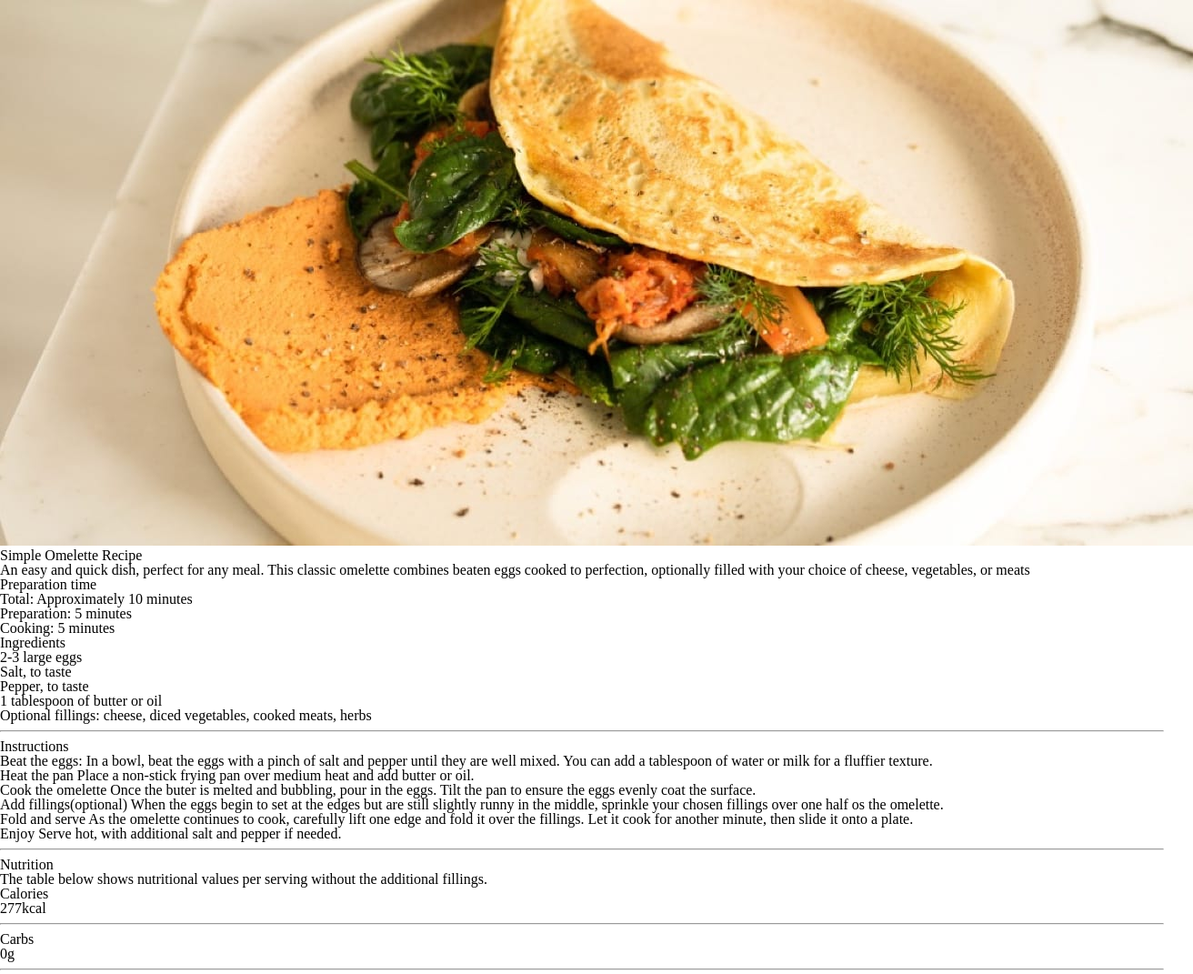
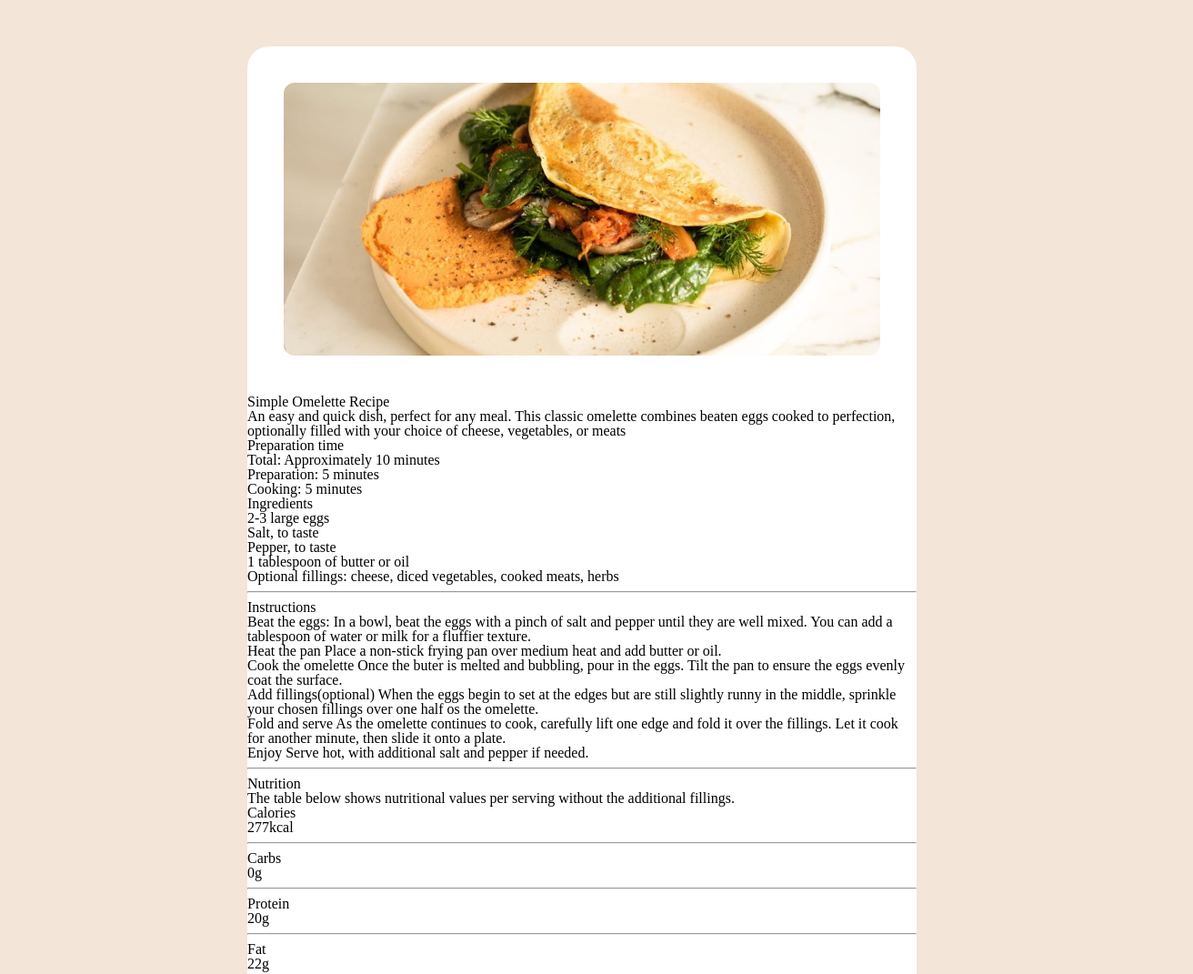
Before and after one commit to Carlos-Eduardo-S/Projeto-Receitas, a plain HTML site: page index.html in a window 1280 px wide. Shown: the top 1071 px of the page at 91% size, 1312 px wide, since content can reach past the window. Drawn offline with Linux system fonts and the light colour scheme.

Commit message:
Estilização do corpo e da imagem
Estilização inicial do corpo da página e da imagem da receita.

```diff
--- a/Design/style.css
+++ b/Design/style.css
@@ -24,3 +24,25 @@
     /* White */
     --white: #FFFFFF;
 }
+
+body {
+    background-color: var(--stone-100);
+    margin: 4% auto;
+    display: flex;
+    justify-content: center;
+}
+
+.conteudo {
+    background-color: var(--white);
+    width: 736px;
+    height: 1700px;
+    border-radius: 24px;
+}
+
+.conteudo__img {
+    width: 656px;
+    margin: 40px;
+    border-radius: 12px;
+}
+
+.conteudo__
```
